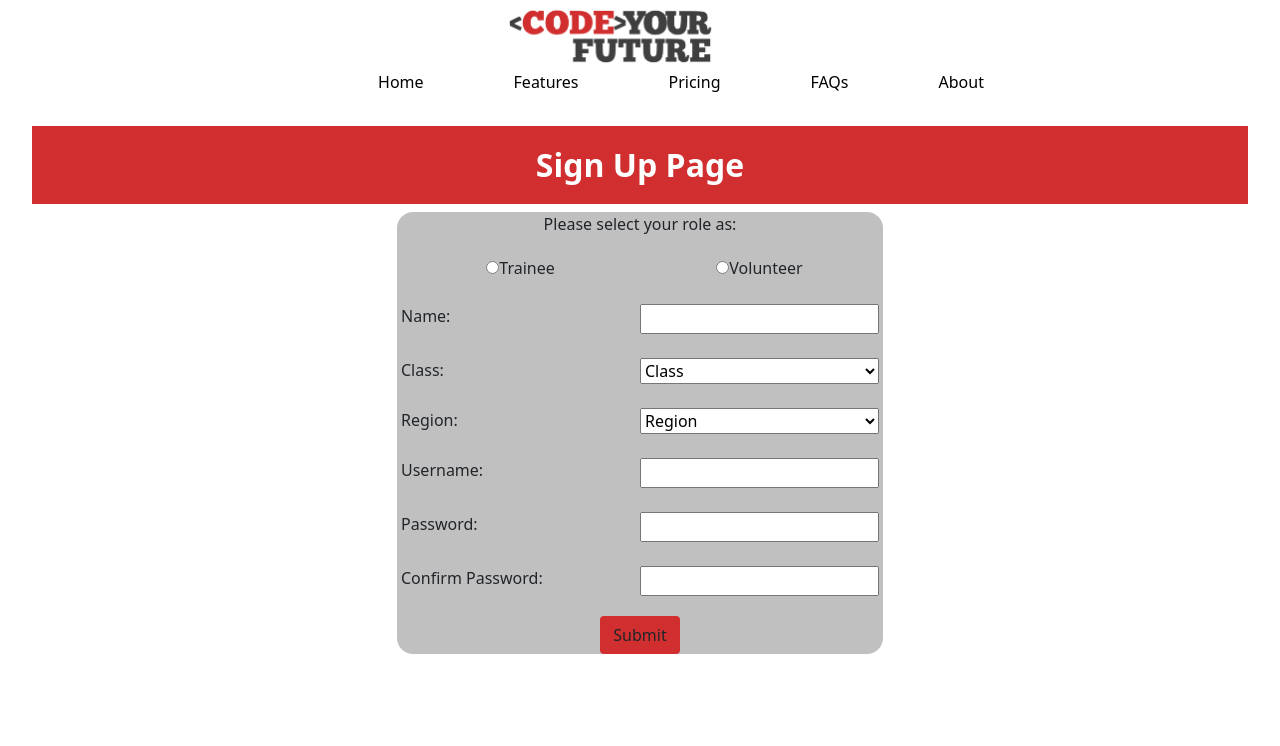
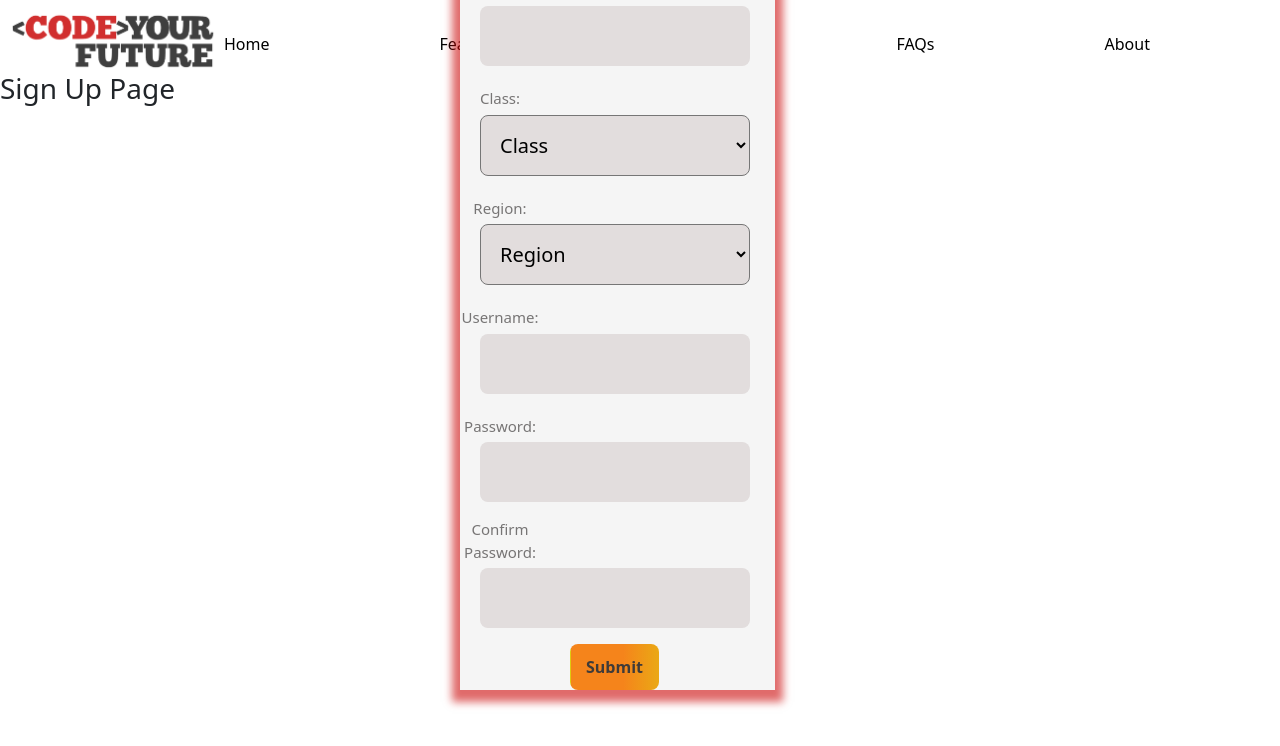
Before and after one commit to Professional-Kate/we-are-here-final-project, a React (Create React App) app in the folder client/: page /SignupForm/this/site in a window 1280 px wide. Shown: the top 746 px of the page. Built offline with nearby package versions, Linux system fonts and the light colour scheme.

Commit message:
doing css
done some css and still working on it

```diff
--- a/client/src/App.js
+++ b/client/src/App.js
@@ -1,5 +1,4 @@
 import { Route, Routes } from "react-router-dom";
-// import Home from "./Components/layout/HomePage/Home.js";
 import SignupForm from "./Components/forms/SignupForm";
 import LoginForm from "./Components/forms/LoginForm";
 
--- a/client/src/Components/forms/Form.css
+++ b/client/src/Components/forms/Form.css
@@ -1,38 +1,248 @@
-.form__error{
-    color:red;
+/* logo */
+.logo-header {
+  position: fixed;
+  left: 8px;
+  top: 5px;
 }
-.btn{
-    width:max-content;
-    display: inline-block;
-    background:#d12f2f;
-}
-.btn:hover{
-    transition: all 400ms ease;
-    background: transparent;
-}
-.signup__form{
-    position:relative;
+
+h2{
+    justify-content: center;
     text-align: center;
-    margin: 2rem;
-
-}
-.form-inner{
-    position: absolute;
-    left:50%;
-    transform: translate(-50%);
-    width: auto;
-    background: silver;
-    border-radius: 1rem;
-
-}
-.form-group{
-    display: grid;
-    grid-template-columns: repeat(2, 1fr);
-    padding: 0.25rem;
+    margin-top: 50px;
+    background-color : #d12f2f;
+    font-weight:900;
+    font-size:xx-larger;
 
 }
 
-label, input{
- width: max-content;
+/* -------------------------SIGN-IN PAGE---------------------- */
+
+/* putting all input fields in card and background for signIn form  */
+form .signin-form-inner{
+  box-shadow: 0 4px 8px 8px rgba(204, 9, 9, 0.6);
+  transition: 0.4s;
+  width: 315px;
+  height: auto;
+  background: whitesmoke;
+  text-align: center;
+  margin: 10px;
+  align-items: center;
+  justify-content: center;
+  font-size: 20px;
+  position: fixed;
+  left: 880px;
+  bottom: 100px;
+}
+
+/* input box size */
+form .signin-form-inner .form-group {
+  display: block;
+  width: 300px;
+  margin-bottom: 15px;
+}
+
+/* colour of input names */
+.signin-form-inner .form-group label {
+  margin-right: 220px;
+  font-size: 15px;
+  color: rgb(119, 117, 117);
+  margin-bottom: 5px;
+  transition: 0.4s;
+}
+
+/* colour of border of inputs */
+.signin-form-inner .form-group:focus-within label {
+  color: #d41515;
+}
+
+/* same input colours as class and region */
+form .signin-form-inner .form-group input {
+  display: block;
+  width: 90%;
+  margin-left: 20px;
+  padding: 15px 15px;
+  background-color: #e2dddd;
+  color: black;
+  border-radius: 8px;
+  transition: 0.4s;
+}
+
+/* input colour for only class and region */
+form .signin-form-inner .form-group select{
+  display: block;
+  width: 90%;
+  margin-left: 20px;
+  padding: 15px 15px;
+  background-color: #e2dddd;
+  color: black;
+  border-radius: 8px;
+  transition: 0.4s;
+}
+
+/* border shadow for input when selected */
+.signin-form-inner .form-group:focus-within select{
+  color: #960505;
+}
+form .signin-form-inner .form-group input:focus {
+  box-shadow: 0px 0px 3px #F1670B;
+}
+
+/* design of button */
+input,
+button {
+  appearance: none;
+  background: none;
+  border: none;
+  outline: none;
+}
+
+/* colour for submit button */
+form .signin-form-inner input[type="submit"] {
+  display: block;
+  padding: 10px 15px;
+  border-radius: 8px;
+  background-image: linear-gradient(to left, #E0CB0F 30%, #F5841B 70%);
+  background-size: 200%;
+  background-position: 0%;
+  transition: 0.4s;
+  color: #3F3B39;
+  font-weight: 700;
+  cursor: pointer;
+  margin-left: 110px;
+}
+form .signin-form-inner input[type="submit"]:hover {
+  background-position: 100% 0%;
+}
+
+/* putting create an account under the sign in form */
+#new-user-heading{
+  font-size: 15px;
+  position: fixed;
+  left: 885px;
+  bottom: 45px;
+}
+
+
+
+
+/* -----------------------------SIGN-UP PAGE--------------------- */
+
+/*  putting all input fields in card and background for signUp form */
+form .form-inner {
+  box-shadow: 0 4px 8px 8px rgba(204, 9, 9, 0.6);
+  transition: 0.4s;
+  width: 315px;
+  height: auto;
+  background: whitesmoke;
+  text-align: center;
+  margin: 10px;
+  align-items: center;
+  justify-content: center;
+  font-size: 20px;
+  position: fixed;
+  left: 450px;
+  bottom: 100px;
+}
+
+/* input box size */
+form .form-inner .form-group {
+  display: block;
+  width: 300px;
+  margin-bottom: 15px;
+}
+
+/* colour of input names */
+.form-inner .form-group label {
+  margin-right: 220px;
+  font-size: 15px;
+  color: rgb(119, 117, 117);
+  margin-bottom: 5px;
+  transition: 0.4s;
+}
+
+/* colour of border of inputs */
+.form-inner .form-group:focus-within label {
+  color: #d41515;
+}
+
+/* same input colours as class and region */
+form .form-inner .form-group input {
+  display: block;
+  width: 90%;
+  margin-left: 20px;
+  padding: 15px 15px;
+  background-color: #e2dddd;
+  color: black;
+  border-radius: 8px;
+  transition: 0.4s;
+}
+
+/* input colour for only class and region */
+form .form-inner .form-group select{
+  display: block;
+  width: 90%;
+  margin-left: 20px;
+  padding: 15px 15px;
+  background-color: #e2dddd;
+  color: black;
+  border-radius: 8px;
+  transition: 0.4s;
+}
+
+/* border shadow for input when selected */
+.form-inner .form-group:focus-within select{
+  color: #960505;
+}
+form .form-inner .form-group input:focus {
+  box-shadow: 0px 0px 3px #F1670B;
+}
+
+/* design of button */
+input,
+button {
+  appearance: none;
+  background: none;
+  border: none;
+  outline: none;
+}
+
+/* colour for submit button */
+form .form-inner input[type="submit"] {
+  display: block;
+  padding: 10px 15px;
+  border-radius: 8px;
+  background-image: linear-gradient(to left, #E0CB0F 30%, #F5841B 70%);
+  background-size: 200%;
+  background-position: 0%;
+  transition: 0.4s;
+  color: #3F3B39;
+  font-weight: 700;
+  cursor: pointer;
+  margin-left: 110px;
+}
+form .form-inner input[type="submit"]:hover {
+  background-position: 100% 0%;
+}
+
+/*------------------ need to fix trainee and volunteer button----------------*/
+/* radio button of volunteer and trainee */
+.trainee__radio{
+  display: block;
+  width: 3px;
+  background-color: #e2dddd;
+  color: black;
 
 }
+
+.roles{
+  display: block;
+  width: 3px;
+  background-color: #e2dddd;
+  color: black;
+  margin-right: 300px;
+  font-size: 15px;
+  color: rgb(119, 117, 117);
+  margin-bottom: 5px;
+  transition: 0.4s;
+}
+/*-------------------------until here------------------ */
--- a/client/src/Components/forms/LoginForm.js
+++ b/client/src/Components/forms/LoginForm.js
@@ -46,18 +46,15 @@ function LoginForm() {
 			) : (
 				""
 			)}
-			<h2>Sign In Page</h2>
+			<h2>WE ARE HERE</h2>
 			<div>
-				<p
-					id="new-user-heading"
-					className="card-heading underline underline-color-red"
-				>
-					Sign in or {" "}
-					<Link to="/SignupForm/this/site">Create an account</Link>
+				<p id="new-user-heading" className="new-account-heading">
+					Sign in or <Link to="/SignupForm/this/site">Create an account</Link>
 				</p>
 			</div>
 			<form onSubmit={submitHandler}>
-				<div className="form-inner">
+				{/* <div className="signin__form"> */}
+					<div className="signin-form-inner">
 						<div className="form-group">
 							<label htmlFor="name">Username:</label>
 							<input
@@ -91,6 +88,7 @@ function LoginForm() {
 							className="btn"
 						/>
 					</div>
+				{/* </div> */}
 			</form>
 		</div>
 	);
--- a/client/src/Components/forms/SignupForm.js
+++ b/client/src/Components/forms/SignupForm.js
@@ -85,17 +85,18 @@ function SignupForm({ isVolunteer }) {
 	};
 
 	return (
-		<section className="signup__form">
+		<section className="signup_form">
 			{Object.keys(errors).length === 0 && submit ? (
 				<div className="ui msg success">Signed Up Successfully</div>
 			) : (
 				""
 			)}
-			<h2>Sign Up Page</h2>
+			<h3>Sign Up Page</h3>
 			<form onSubmit={submitHandler}>
 				<div className="form-inner">
 					<p>Please select your role as:</p>
 					<div className="form-group">
+						<div className="roles">
 							<div className="trainee__radio">
 								<input type="radio" id="trainee" name="role" value="Trainee" />
 								<label htmlFor="trainee">Trainee </label>
@@ -110,6 +111,7 @@ function SignupForm({ isVolunteer }) {
 								<label htmlFor="volunteer">Volunteer </label>
 							</div>
 							<p className="form__error">{errors.Role}</p>
+						</div>
 					</div>
 					<div className="form-group">
 						<label htmlFor="trainee_name">Name:</label>
--- a/client/src/Components/layout/header/Header.css
+++ b/client/src/Components/layout/header/Header.css
@@ -1,10 +1,4 @@
-body{
-  background-color: white;
-  padding: 0;
-  margin: 0;
-  overflow-x: hidden;
-  text-align: center;
-}
+
 li{
   display: inline;
   padding-left: 50px;
@@ -13,7 +7,7 @@ li{
 li a{
   color: black;
   text-decoration: none;
-  padding:20px;
+  padding:60px;
   transition: .5s ease;
 }
 
@@ -21,31 +15,3 @@ li a:hover{
   color: #d12f2f;
 
 }
-.logout-btn{
-  background-color: blue;
-  color: white;
-  position: fixed;
-  right: 20px;
-  top: 27px;
-}
-h2{
-
-  background-color : #d12f2f;
-  padding : 20px;
-  color: white;
-  font-weight:900;
-  font-size:xx-larger;
-}
-
-.card-list{
-  box-shadow: 0 4px 8px 0 rgba(0,0,0,0.6);
-  transition: 0.4s;
-  width: 250px;
-  height: 300px;
-  background: #fff;
-  text-align: center;
-  margin: 10px;
-  align-items: center;
-  justify-content: center;
-
-}
--- a/client/src/Components/layout/header/Header.js
+++ b/client/src/Components/layout/header/Header.js
@@ -6,13 +6,18 @@ export const Header = () => {
 	return (
 		<div className="container">
 			<header className="header-navbar">
-				<a href="https://codeyourfuture.io" target="_blank" rel="noReferrer">
-					<img className="cyf__logo" src={cyfLogo} alt="CYF Brand"  height="70px" left-top="2px" />
-				</a>
-				<a
-					href="/"
-					className="links"
-				>
+				<div className="logo-header">
+					<a href="https://codeyourfuture.io" target="_blank" rel="noReferrer">
+						<img
+							className="cyf__logo"
+							src={cyfLogo}
+							alt="CYF Brand"
+							height="70px"
+
+						/>
+					</a>
+				</div>
+				<a href="/" className="links">
 					<svg
 						className="bi me-2"
 						width="40"
```
Lines whose indentation alone changed are shown as unchanged.
